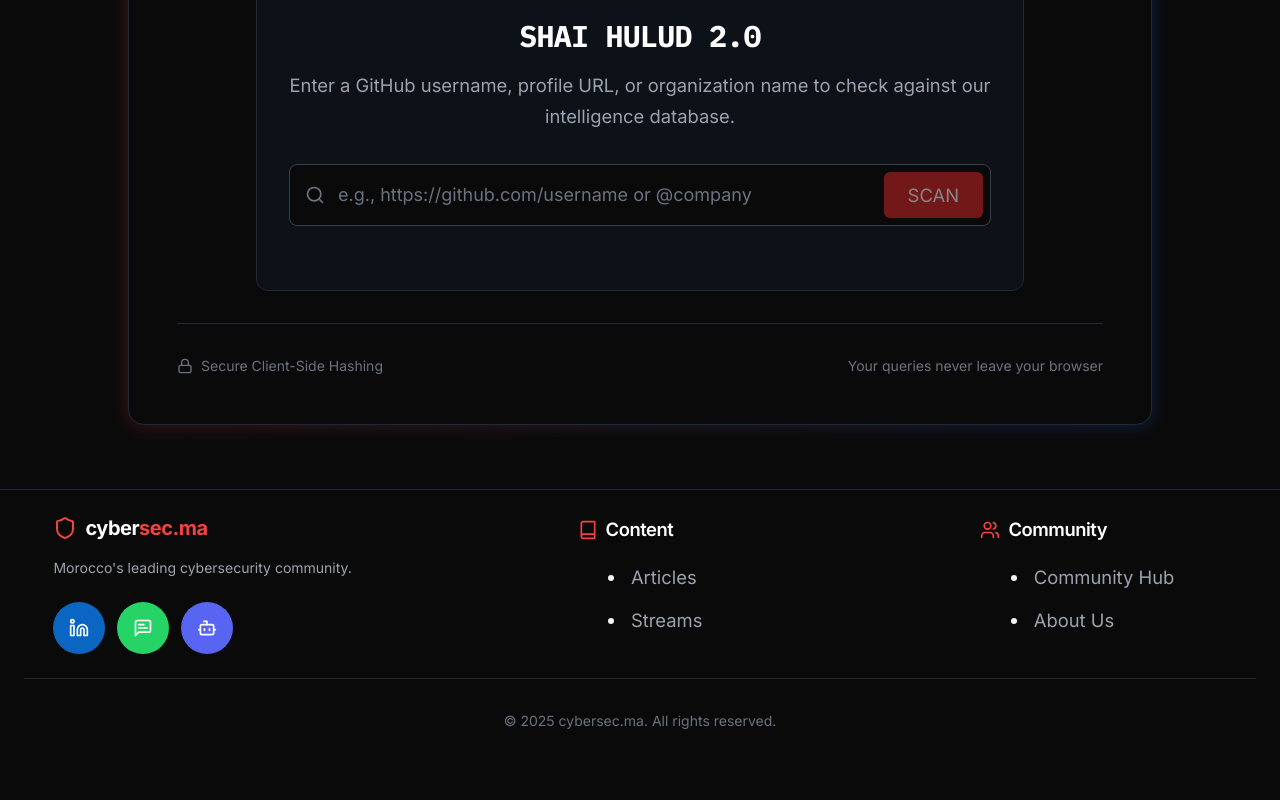
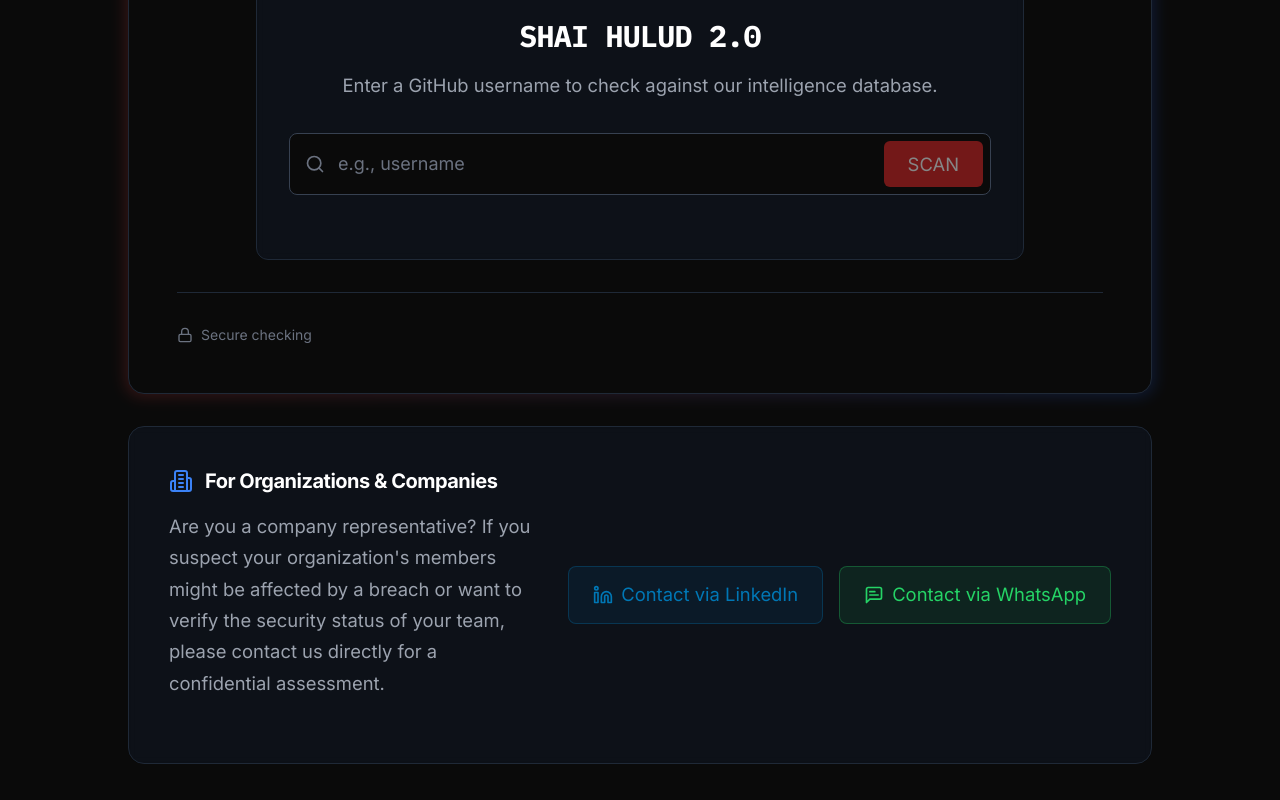
Before and after one commit to cybersecma/CyberSecMain, a React (Vite) app: page /#/public-intelligence in a window 1280 px wide. Shown: the part 660-1460 px from the top of the page. Before the commit the page ends 1415 px from the top, so only its background shows below. Built offline with nearby package versions, Linux system fonts and the light colour scheme; no server answers.

Commit message:
final shai hulud inteligence touch

```diff
--- a/src/components/ShaiHulud.tsx
+++ b/src/components/ShaiHulud.tsx
@@ -1,6 +1,6 @@
-import { useState, useEffect } from 'react';
+import { useState } from 'react';
 import { Search, AlertTriangle, CheckCircle, Loader } from 'lucide-react';
-import { collection, doc, getDoc } from 'firebase/firestore';
+import { doc, getDoc } from 'firebase/firestore';
 import { db } from '../utils/firebase';
 
 const ShaiHulud = () => {
@@ -85,7 +85,7 @@
         <div className="text-center mb-8">
           <h2 className="text-3xl font-bold text-white mb-4 font-mono">SHAI HULUD 2.0</h2>
           <p className="text-gray-400">
-            Enter a GitHub username, profile URL, or organization name to check against our intelligence database.
+            Enter a GitHub username to check against our intelligence database.
           </p>
         </div>
 
@@ -98,7 +98,7 @@
               type="text"
               value={input}
               onChange={(e) => setInput(e.target.value)}
-              placeholder="e.g., https://github.com/username or @company"
+              placeholder="e.g., username"
               className="block w-full pl-12 pr-4 py-4 bg-black border border-gray-700 rounded-lg text-white placeholder-gray-500 focus:ring-2 focus:ring-red-500 focus:border-transparent transition-all text-lg"
             />
             <button
@@ -122,21 +122,29 @@
           <div className="bg-red-500/10 border border-red-500/50 rounded-lg p-6 flex items-start animate-fade-in">
             <AlertTriangle className="h-8 w-8 text-red-500 mt-1 flex-shrink-0 mr-4" />
             <div>
-              <h3 className="text-xl font-bold text-red-500 mb-2">MATCH FOUND IN DATABASE</h3>
+              <h3 className="text-xl font-bold text-red-500 mb-2">User COMPROMISED!!</h3>
               <p className="text-gray-300">
-                The identifier <span className="font-mono text-white bg-red-500/20 px-2 py-0.5 rounded">{input}</span> has been found in our leaked database records.
+                The developer <span className="font-mono text-white bg-red-500/20 px-2 py-0.5 rounded">{input}</span> has bee COMPROMISED by Shai Hulud (v1/2) !! Your systems/data might be leaked or compromied.
               </p>
             </div>
           </div>
         )}
 
         {status === 'safe' && (
-          <div className="bg-green-500/10 border border-green-500/50 rounded-lg p-6 flex items-start animate-fade-in">
+          <div className="bg-green-500/10 border border-green-500/50 rounded-lg p-6 flex flex-col animate-fade-in">
+            <div className="flex items-start mb-4">
                 <CheckCircle className="h-8 w-8 text-green-500 mt-1 flex-shrink-0 mr-4" />
                 <div>
                 <h3 className="text-xl font-bold text-green-500 mb-2">NO MATCH FOUND</h3>
                 <p className="text-gray-300">
                     The identifier <span className="font-mono text-white bg-green-500/20 px-2 py-0.5 rounded">{input}</span> does not appear in our current records.
+                </p>
+                </div>
+            </div>
+
+            <div className="mt-2 pt-4 border-t border-green-500/30 text-sm text-gray-400">
+                <p className="leading-relaxed">
+                    <span className="text-green-400 font-semibold">Important:</span> If your GitHub user is not in our list, it doesn't necessarily mean it's not compromised. Care is necessary to keep an eye on other metadata and maintain standard security measures. If you need help, feel free to reach out, we will try to help.
                 </p>
             </div>
           </div>
--- a/src/pages/PublicIntelligencePage.tsx
+++ b/src/pages/PublicIntelligencePage.tsx
@@ -1,4 +1,4 @@
-import { Shield, Database, Lock } from 'lucide-react';
+import { Shield, Database, Lock, Building2, MessageSquareText, Linkedin } from 'lucide-react';
 import ShaiHulud from '../components/ShaiHulud';
 
 const PublicIntelligencePage = () => {
@@ -18,7 +18,7 @@
           </h1>
           <p className="text-xl text-gray-400 leading-relaxed">
             Access our public database of compromised accounts and security incidents.
-            Check if your organization or personal accounts have been exposed.
+            Check if your personal accounts have been exposed.
           </p>
         </div>
 
@@ -35,7 +35,7 @@
                   </div>
                   <div>
                     <h2 className="text-2xl font-bold text-white">Shai Hulud 2.0</h2>
-                    <p className="text-gray-500">GitHub & Organization Leak Checker</p>
+                    <p className="text-gray-500">GitHub Shai Hulud Checker</p>
                   </div>
                 </div>
                 <div className="hidden md:flex items-center text-xs text-gray-500 font-mono border border-gray-800 rounded-md px-3 py-1">
@@ -49,9 +49,44 @@
               <div className="mt-8 pt-8 border-t border-gray-800 text-sm text-gray-500 flex items-center justify-between">
                 <div className="flex items-center">
                   <Lock className="h-4 w-4 mr-2" />
-                  <span>Secure Client-Side Hashing</span>
+                  <span>Secure checking</span>
                 </div>
-                <p>Your queries never leave your browser</p>
+                <p></p>
+              </div>
+            </div>
+          </div>
+
+          {/* Company Contact Section */}
+          <div className="bg-gray-900/50 border border-gray-800 rounded-2xl p-8 md:p-10 backdrop-blur-sm">
+            <div className="flex flex-col md:flex-row items-center justify-between gap-8">
+              <div className="flex-1">
+                <div className="flex items-center space-x-3 mb-4">
+                  <Building2 className="h-6 w-6 text-blue-500" />
+                  <h3 className="text-xl font-bold text-white">For Organizations & Companies</h3>
+                </div>
+                <p className="text-gray-400 mb-6">
+                  Are you a company representative? If you suspect your organization's members might be affected by a breach or want to verify the security status of your team, please contact us directly for a confidential assessment.
+                </p>
+              </div>
+              <div className="flex flex-col sm:flex-row gap-4">
+                <a
+                  href="https://www.linkedin.com/groups/10081631/"
+                  target="_blank"
+                  rel="noopener noreferrer"
+                  className="inline-flex items-center justify-center px-6 py-3 rounded-lg bg-[#0077b5]/10 border border-[#0077b5]/30 text-[#0077b5] hover:bg-[#0077b5]/20 transition-all duration-300 font-medium"
+                >
+                  <Linkedin className="mr-2 h-5 w-5" />
+                  Contact via LinkedIn
+                </a>
+                <a
+                  href="https://chat.whatsapp.com/EXp857CsQSdL5m2ZauHKgh"
+                  target="_blank"
+                  rel="noopener noreferrer"
+                  className="inline-flex items-center justify-center px-6 py-3 rounded-lg bg-[#25D366]/10 border border-[#25D366]/30 text-[#25D366] hover:bg-[#25D366]/20 transition-all duration-300 font-medium"
+                >
+                  <MessageSquareText className="mr-2 h-5 w-5" />
+                  Contact via WhatsApp
+                </a>
               </div>
             </div>
           </div>
```
Lines whose indentation alone changed are shown as unchanged.
